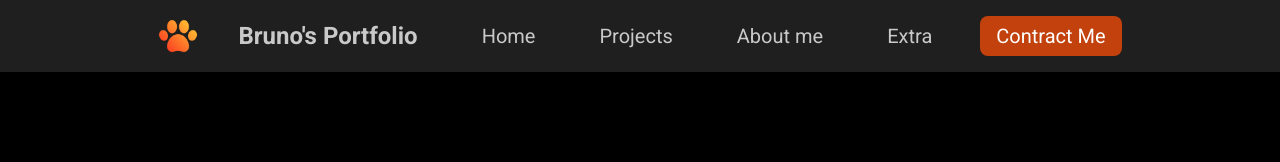
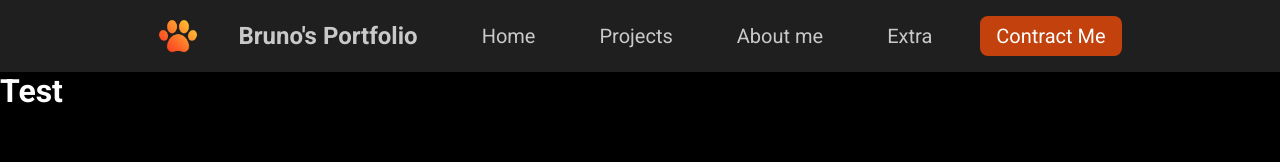
Before and after one commit to amaralBruno27866/brunoPortfolio, a React (Vite) app in the folder portfolio/: page / in a window 1280 px wide. Shown: the top 162 px of the page. Built offline with nearby package versions, Linux system fonts and the light colour scheme.

Commit message:
create: Component Main is alredy created

```diff
--- a/portfolio/src/App.jsx
+++ b/portfolio/src/App.jsx
@@ -1,10 +1,12 @@
 import { Header } from "./components/Header/Header"
+import { Main } from "./components/Main/Main"
 import './global.css'
 
 export function App() {
   return (
     <div>
       <Header/>
+      <Main/>
     </div>
   )
 }
--- /dev/null
+++ b/portfolio/src/components/Main/Main.jsx
@@ -0,0 +1,9 @@
+import styles from './Main.module.css'
+
+export function Main(){
+    return(
+        <div className={styles.Main}>
+            <h1>Test</h1>
+        </div>
+    )
+}
--- /dev/null
+++ b/portfolio/src/components/Main/Main.module.css
@@ -0,0 +1,8 @@
+.main{
+    display: flex;
+    flex-direction: column;
+    align-items: center;
+    justify-content: center;
+    height: 100vh;
+    background-color: #f5f5f5;
+}
```
